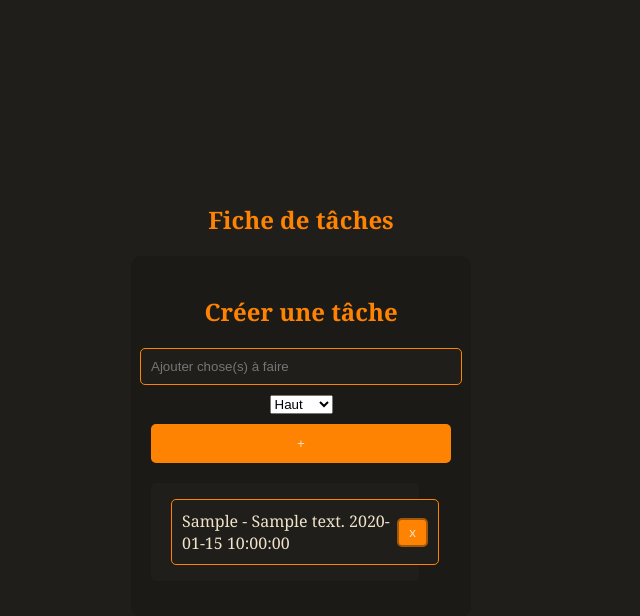
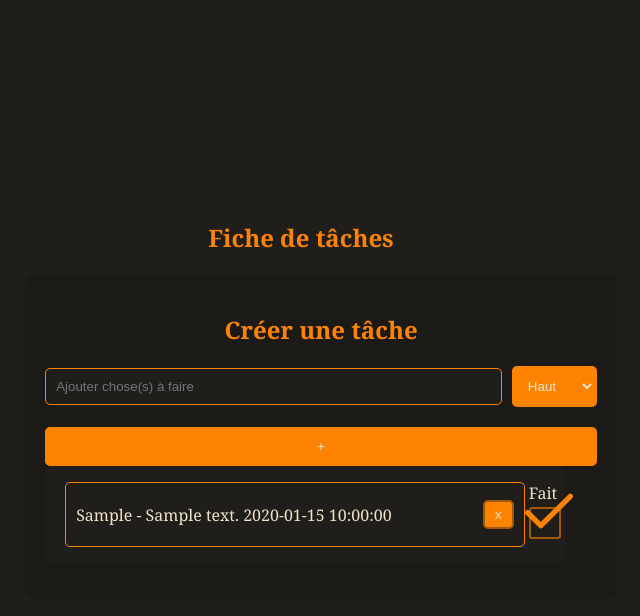
Before and after one commit to doko972/todolist-exercice, a PHP site: page / in a window 1280 px wide. Shown: the top 616 px of the page, without its empty margins (339-979 px from the left). Run offline with PHP 8.4, Linux system fonts and the light colour scheme; tables that the repository leaves empty or names only in its code hold one stand-in row (values such as "Sample post").

Commit message:
add request fixed and add check box

```diff
--- /dev/null
+++ b/app/include/_alert.php
@@ -0,0 +1,3 @@
+<?php
+
+        ?>
--- /dev/null
+++ b/app/include/_config.php
@@ -0,0 +1,18 @@
+<?php
+try {
+    $dbConnect = new PDO(
+        'mysql:host=db;
+            dbname=todolist;
+            charset=utf8',
+        'tama',
+        'tekmate'
+    );
+    $dbConnect->setAttribute(
+        PDO::ATTR_DEFAULT_FETCH_MODE,
+        PDO::FETCH_ASSOC
+    );
+
+} catch (Exception $e) {
+    die('Erreur connexion mysql' . $e->getMessage());
+}
+?>
--- /dev/null
+++ b/app/include/_functions.php
@@ -0,0 +1,4 @@
+<?php
+
+
+?>
--- a/app/index.php
+++ b/app/index.php
@@ -1,35 +1,26 @@
 <?php
+include "include/_config.php";
+// include "include/_token.php";
+
 session_start(); // important pour demarrer $_SESSION
 //stocker la donnée coté serveur pour chaque utilisateur
-    if (!isset($_SESSION['token'])){
+if (!isset($_SESSION['token'])) {
     $_SESSION['token'] = md5(uniqid(mt_rand(), true));
 }
-    try {
-        $dbConnect = new PDO(
-            'mysql:host=db;
-            dbname=todolist;
-            charset=utf8',
-            'tama',
-            'tekmate'
-        );
-        $dbConnect->setAttribute(
-            PDO::ATTR_DEFAULT_FETCH_MODE,
-            PDO::FETCH_ASSOC
-        );
 
-    } catch (Exception $e) {
-        die('Erreur connexion mysql' . $e->getMessage());
-    }
+// tokenCreate($SERVER);
 
-    $query = $dbConnect->prepare("SELECT priority, description, creation_date, done FROM task ORDER BY priority DESC;");
+// $query = $dbConnect->prepare("SELECT priority, description, creation_date, done FROM task ORDER BY priority DESC;");
+// $query->execute();
 
-    $query->execute();
-    $result = $query->fetchAll();
+
+$addRequest = '<p>La tâche à été ajouté</p>';
 
 /*INSERT*/
 if (!empty($_POST)) {
     // L'user est'il bien chez moi
-        if (isset($_SERVER['HTTP_REFERER']) && str_contains($_SERVER['HTTP_REFERER'], 'http://localhost:8080/index.php')) {
+    if (isset($_SERVER['HTTP_REFERER']) && str_contains($_SERVER['HTTP_REFERER'], 'http://localhost:8080')) {
+        // var_dump('http referer ok');
         if (isset($_SESSION['token']) && isset($_POST['token']) && $_SESSION['token'] === $_POST['token']) {
             if (
                 isset($_POST['description'])
@@ -43,12 +34,17 @@
                 $insert->bindValue(':description', htmlspecialchars($_POST['description']));
                 $isInsertOk = $insert->execute();
                 $nb = $insert->rowCount();
+
+                if ($isInsertOk) {
+                    echo $addRequest;
+                } else {
+                    echo "<p>Erreur lors de l'ajout d'une tâche</p>";
                 }
             }
-            else {
-                var_dump($_SESSION);
         }
 
+    } else {
+        echo '<div class="no-tasks">Pas de tâches</div>';
     }
 }
 
@@ -73,29 +69,52 @@
                 <div class="task__list__create">
                     <input class="container__post--text" type="text" name="description"
                         placeholder="Ajouter chose(s) à faire" required>
-                    <input type="hidden" name="token" value="<?=$_SESSION['token']?>">
-                    <select name="priority">
+                    <input type="hidden" name="token" value="<?= $_SESSION['token'] ?>">
+                    <select class="select__priority" name="priority">
                         <option value="High">Haut</option>
                         <option value="Medium">Moyen</option>
                         <option value="Low">Bas</option>
                     </select>
+                </div>
                 <button type="submit" name="button__add" class="button__add-task">+</button>
-                </div>
             </form>
             <div class="task__list">
-                <!-- <div class="no-tasks">Pas de tâches</div> -->
+
                 <div class="task-item">
-                    <?php foreach ($result as $product) {
+                    <?php
+                    $query = $dbConnect->prepare("SELECT priority, description, creation_date, done FROM task ORDER BY priority DESC;");
+                    $query->execute();
+                    $result = $query->fetchAll();
+                    foreach ($result as $product) {
                         echo '<ul class="task-title">';
                         echo '<li class="container__post--text ">' . $product['priority'] . ' - ' . $product['description'] . ' ' . $product['creation_date'] . '<button class="button__remove">x</button>' . '</li>';
-                        // echo '<button class="button__remove">x</button>';
+                        echo '<div>';
+                        echo '<label for="done">Fait</label>';
+                        echo '<input class="done" type="checkbox" id="done" name="done" checked />';
+                        echo '</div>';
                         echo '</ul>';
                     } ?>
                 </div>
             </div>
         </div>
     </section>
+</body>
+</html>
+
+
+
+
 <!-- <section>
+    <div class="alert-task" id="alert-task">
+            <div class="alert-task-content">
+                <div class="alert-task-header">
+                    <h2>La tâche à bien été ajouté</h2>
+                </div>
+                <div class="alert-task-body">
+                    <button class="alert-task-button" id="validButton">Ok</button>
+                </div>
+            </div>
+        </div>
         <div class="alert-task" id="alert-task">
             <div class="alert-task-content">
                 <div class="alert-task-header">
@@ -108,6 +127,3 @@
             </div>
         </div>
     </section> -->
-</body>
-
-</html>
--- a/app/styles.css
+++ b/app/styles.css
@@ -34,6 +34,11 @@ body {
     border-radius: 10px;
     width: 300px;
 }
+@media screen and (min-width: 500px) {
+    .container{
+        width: 100%;
+    }
+}
 
 h1,
 h2 {
@@ -48,7 +53,6 @@ ul {
 
 .task__list__create {
     display: flex;
-    flex-direction: column;
     gap: 10px;
     margin-bottom: 20px;
     align-items: center;
@@ -101,6 +105,15 @@ ul {
 
 .button__remove:active {
     background-color: darken(var(--brown), 20%);
+}
+
+.select__priority {
+    background-color: var(--orange);
+    border: solid 2px var(--orange);
+    border-radius: 5px;
+    padding: 10px;
+    color: var(--egg-shell);
+    cursor: pointer;
 }
 
 .task__list {
@@ -185,3 +198,29 @@ ul {
     background-color: var(--orange);
     color: var(--black);
 }
+/*check box*/
+.done {
+    width: 2rem;
+    height: 2rem;
+    appearance: none;
+    border: 2px solid var(--brown);
+    border-radius: 0.2rem;
+    position: relative;
+}
+
+.done:checked {
+    border-color: var(--brown);
+}
+
+.done:checked:after {
+    content: url('img/check.svg');
+    width: 0.625rem;
+    height: 0.625rem;
+    position: absolute;
+    bottom: 3rem;
+    right: 2rem;
+}
+
+label {
+    margin-left: 0.25rem;
+}
```
Also changed, not shown: app/include/_token.php (added, +9 -0 lines), app/img/check.svg (added). Lines whose indentation alone changed are shown as unchanged.
